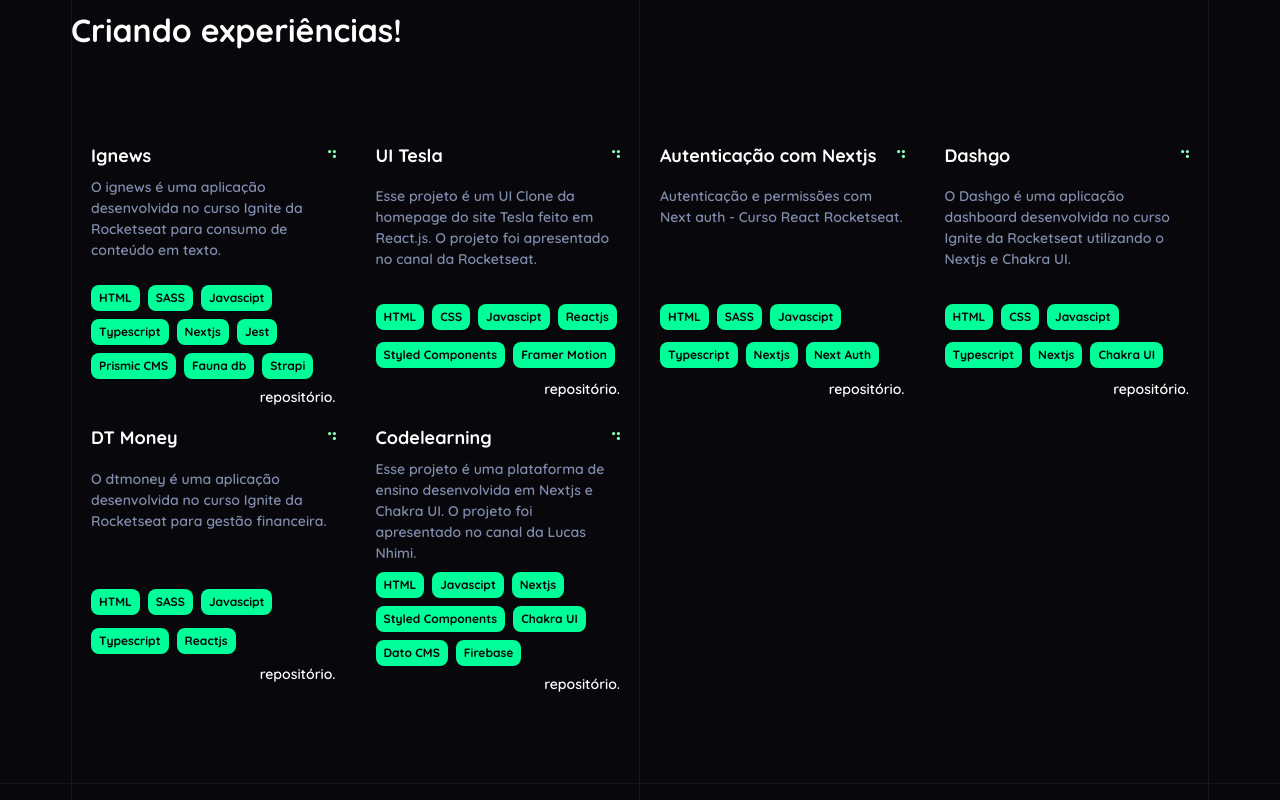
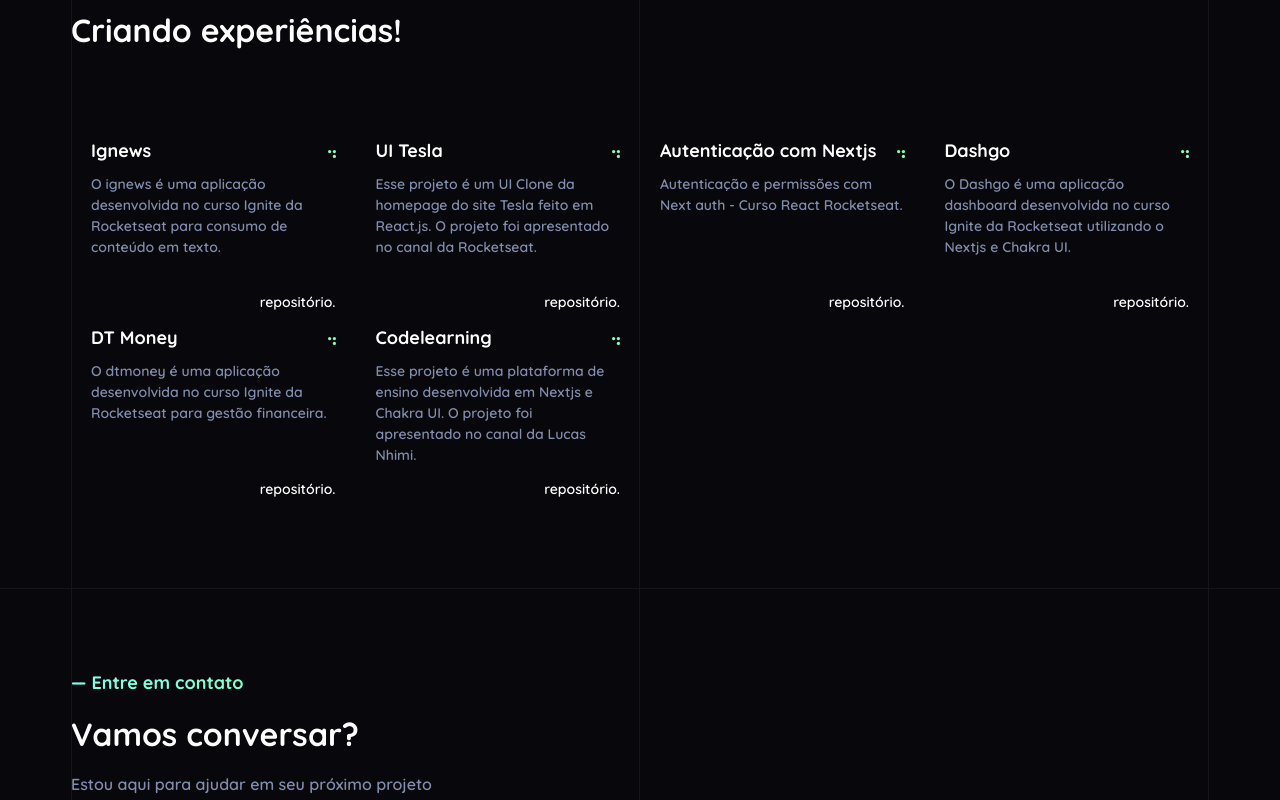
Before and after one commit to dfsilva-dxp/dfsilva-portfolio, a Next.js app: page / in a window 1280 px wide. Shown: the part 1140-1940 px from the top of the page. Built offline with nearby package versions, Linux system fonts and the light colour scheme; no server answers.

Commit message:
feat: refatoring

```diff
--- a/src/components/Work/index.tsx
+++ b/src/components/Work/index.tsx
@@ -5,21 +5,11 @@
 import {
   CustomLinkProps,
   DescriptionProps,
-  TecnologyProps,
   TitleProps,
-  WorkProps,
-  WrapperTecnologiesProps
+  WorkProps
 } from "./types";
 
-import {
-  Container,
-  CustonLink,
-  Description,
-  Hovered,
-  Tecnology,
-  Title,
-  WrapperTecnologies
-} from "./styles";
+import { Container, CustonLink, Description, Hovered, Title } from "./styles";
 
 export default function Work({
   children,
@@ -53,16 +43,6 @@
   return <Description>{children}</Description>;
 };
 
-Work.WrapperTecnologies = function WorkWrapperTecnologies({
-  children
-}: WrapperTecnologiesProps) {
-  return <WrapperTecnologies>{children}</WrapperTecnologies>;
-};
-
-Work.Tecnology = function WorkTecnology({ tecnology }: TecnologyProps) {
-  return <Tecnology>{tecnology}</Tecnology>;
-};
-
 Work.Link = function WorkLink({ children, to }: CustomLinkProps) {
   return (
     <Link href={to} passHref>
--- a/src/components/Work/styles.ts
+++ b/src/components/Work/styles.ts
@@ -8,6 +8,7 @@
     padding: ${theme.spacings.xxsmall} ${theme.spacings.medium};
     display: grid;
     gap: ${theme.spacings.xxsmall};
+    grid-template-rows: 2.4rem 11rem auto;
     position: relative;
   `}
 `;
@@ -17,6 +18,7 @@
 export const Title = styled.h4`
   ${({ theme }) => css`
     font-size: ${theme.font.sizes.medium};
+    line-height: 1;
     position: relative;
 
     &::after {
@@ -43,27 +45,7 @@
     -webkit-line-clamp: 5;
     -webkit-box-orient: vertical;
     min-height: 10rem;
-  `}
-`;
-
-export const WrapperTecnologies = styled.div`
-  ${({ theme }) => css`
-    display: flex;
-    flex-wrap: wrap;
-    gap: ${theme.spacings.xxsmall};
-    align-items: center;
-    justify-content: start;
-  `}
-`;
-
-export const Tecnology = styled.div`
-  ${({ theme }) => css`
-    color: ${theme.colors.black};
-    font-size: ${theme.font.sizes.xxsmall};
-    font-weight: ${theme.font.weight.bold};
-    background: ${theme.colors.primary};
-    padding: 0.4rem ${theme.spacings.xxsmall};
-    border-radius: ${theme.border.radius};
+    justify-self: start;
   `}
 `;
 
--- a/src/container/experiences.tsx
+++ b/src/container/experiences.tsx
@@ -30,12 +30,6 @@
 
                   <Work.Description>{work.description}</Work.Description>
 
-                  <Work.WrapperTecnologies>
-                    {work.tecnologies.map((tecnology) => (
-                      <Work.Tecnology tecnology={tecnology} key={tecnology} />
-                    ))}
-                  </Work.WrapperTecnologies>
-
                   <Work.Link to={work.repository_url}>repositório.</Work.Link>
                 </Work>
               );
```
